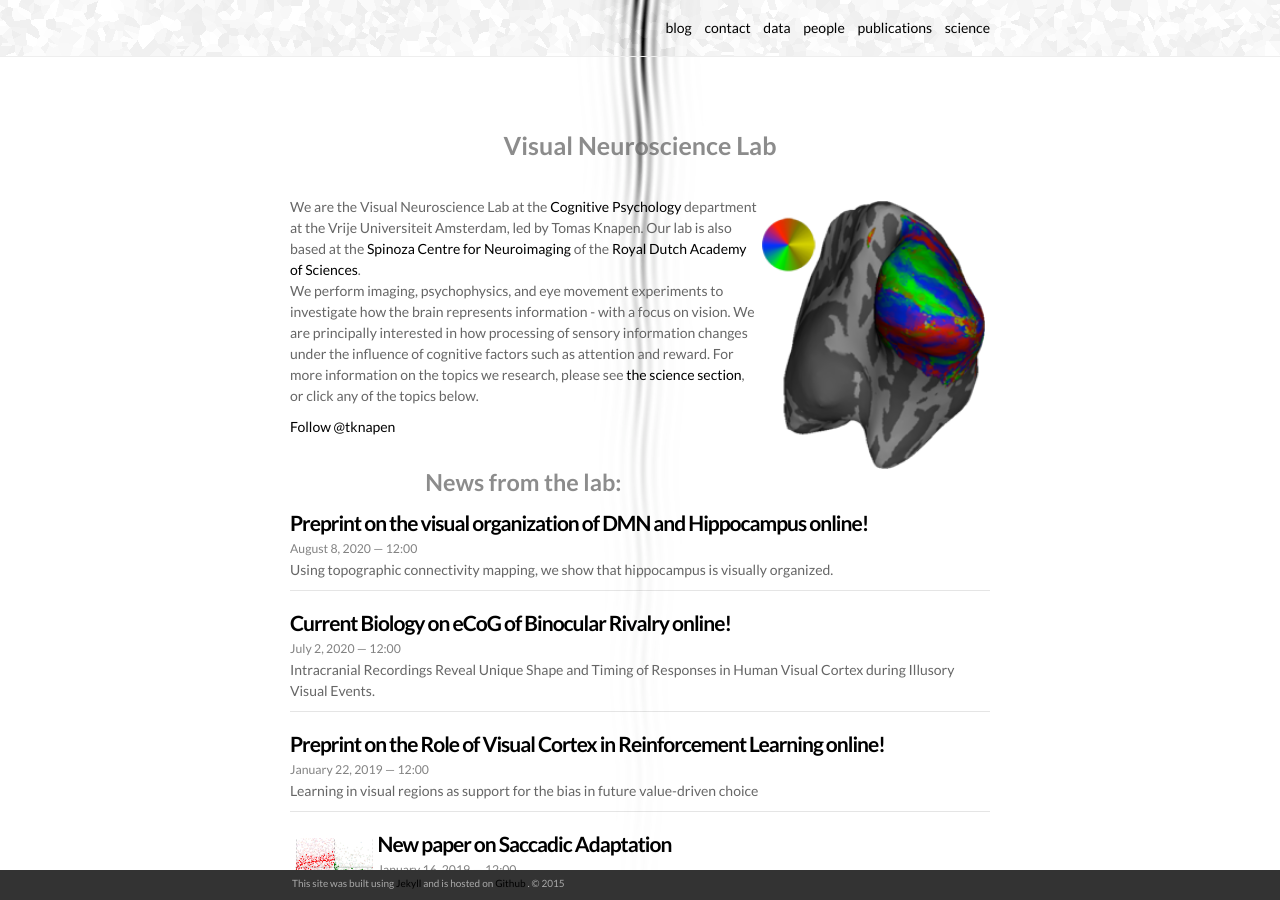
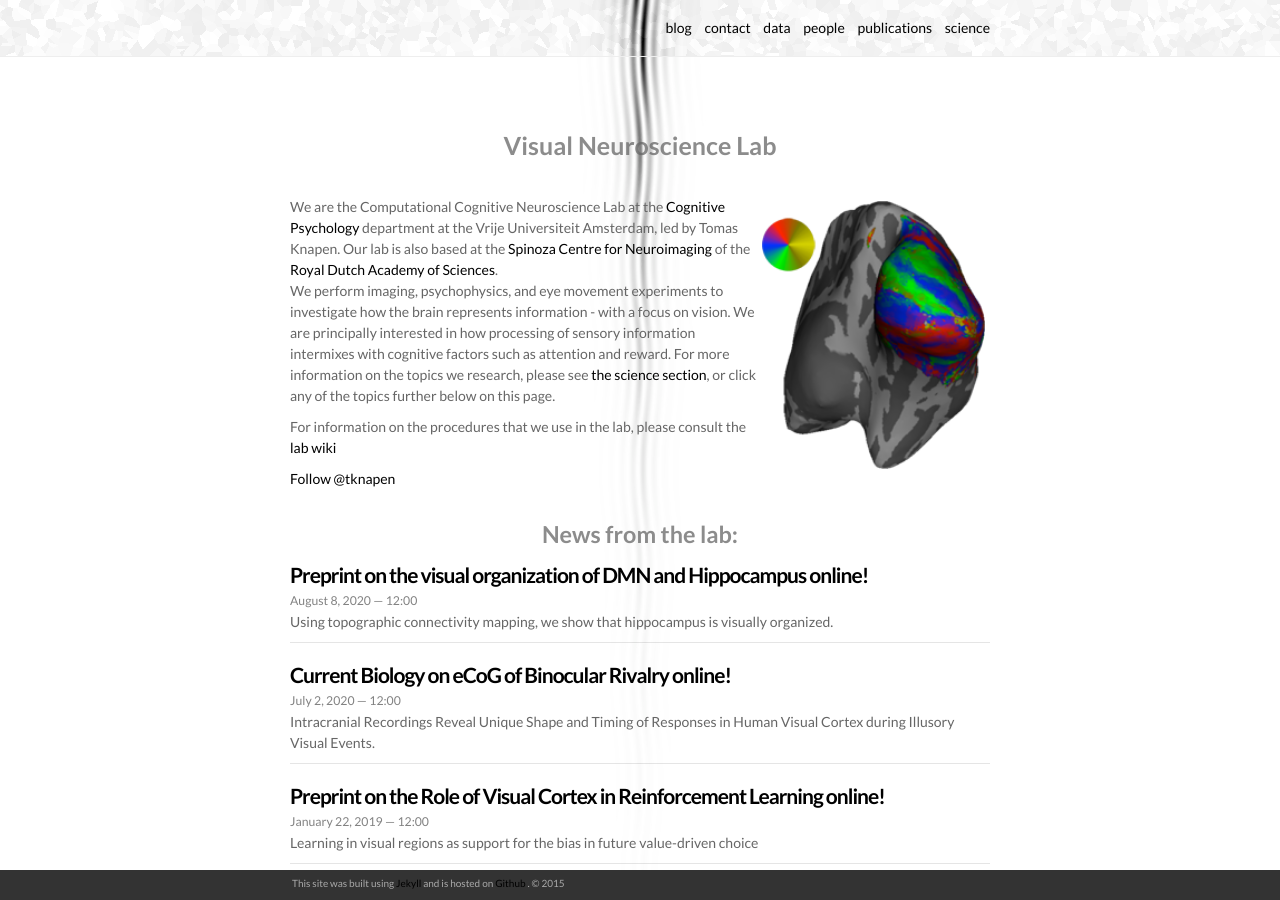
Before and after one commit to tknapen/tknapen.github.io, a Jekyll site: the page built from index.html, in a window 1280 px wide and 900 px high. Built offline with Jekyll 4.4.1, drawn with Linux system fonts in a browser that asks for light colours; nearby versions of some CDN libraries; the list of posts is cut into pages by our own code; comment, search, counter and statistics services are not loaded.

Commit message:
added wiki reference to the main page

```diff
--- a/index.html
+++ b/index.html
@@ -6,8 +6,9 @@ layout: default
 </div>
 <br/>
   <img class="col one right" src="/img/polar_2mm_7T.png">
-<p>We are the Visual Neuroscience Lab at the <a href="http://www.vupsy.nl" target="_blank">Cognitive Psychology</a> department at the Vrije Universiteit Amsterdam, led by Tomas Knapen. Our lab is also based at the <a href="http://www.spinozacentre.nl" target="_blank">Spinoza Centre for Neuroimaging</a> of the <a href="http://www.knaw.nl" target="_blank">Royal Dutch Academy of Sciences</a>.<br />
-We perform imaging, psychophysics, and eye movement experiments to investigate how the brain represents information - with a focus on vision. We are principally interested in how processing of sensory information changes under the influence of cognitive factors such as attention and reward. For more information on the topics we research, please see <a href="https://tknapen.github.io/science/">the science section</a>, or click any of the topics below.</p>
+<p>We are the Computational Cognitive Neuroscience Lab at the <a href="http://www.vupsy.nl" target="_blank">Cognitive Psychology</a> department at the Vrije Universiteit Amsterdam, led by Tomas Knapen. Our lab is also based at the <a href="http://www.spinozacentre.nl" target="_blank">Spinoza Centre for Neuroimaging</a> of the <a href="http://www.knaw.nl" target="_blank">Royal Dutch Academy of Sciences</a>.<br />
+We perform imaging, psychophysics, and eye movement experiments to investigate how the brain represents information - with a focus on vision. We are principally interested in how processing of sensory information intermixes with cognitive factors such as attention and reward. For more information on the topics we research, please see <a href="https://tknapen.github.io/science/">the science section</a>, or click any of the topics further below on this page.</p>
+<p>For information on the procedures that we use in the lab, please consult the <a href="https://github.com/tknapen/tknapen.github.io/wiki" target="_blank">lab wiki</a></p>
 <a href="https://twitter.com/tknapen?ref_src=twsrc%5Etfw" class="twitter-follow-button" data-show-screen-name="false" data-lang="en" data-show-count="false" style="margin: 5px 5px 0 0;">Follow @tknapen</a><script async src="https://platform.twitter.com/widgets.js" charset="utf-8"></script>
 <!-- News (blog) section -->
 <div class="header-bar">
```
